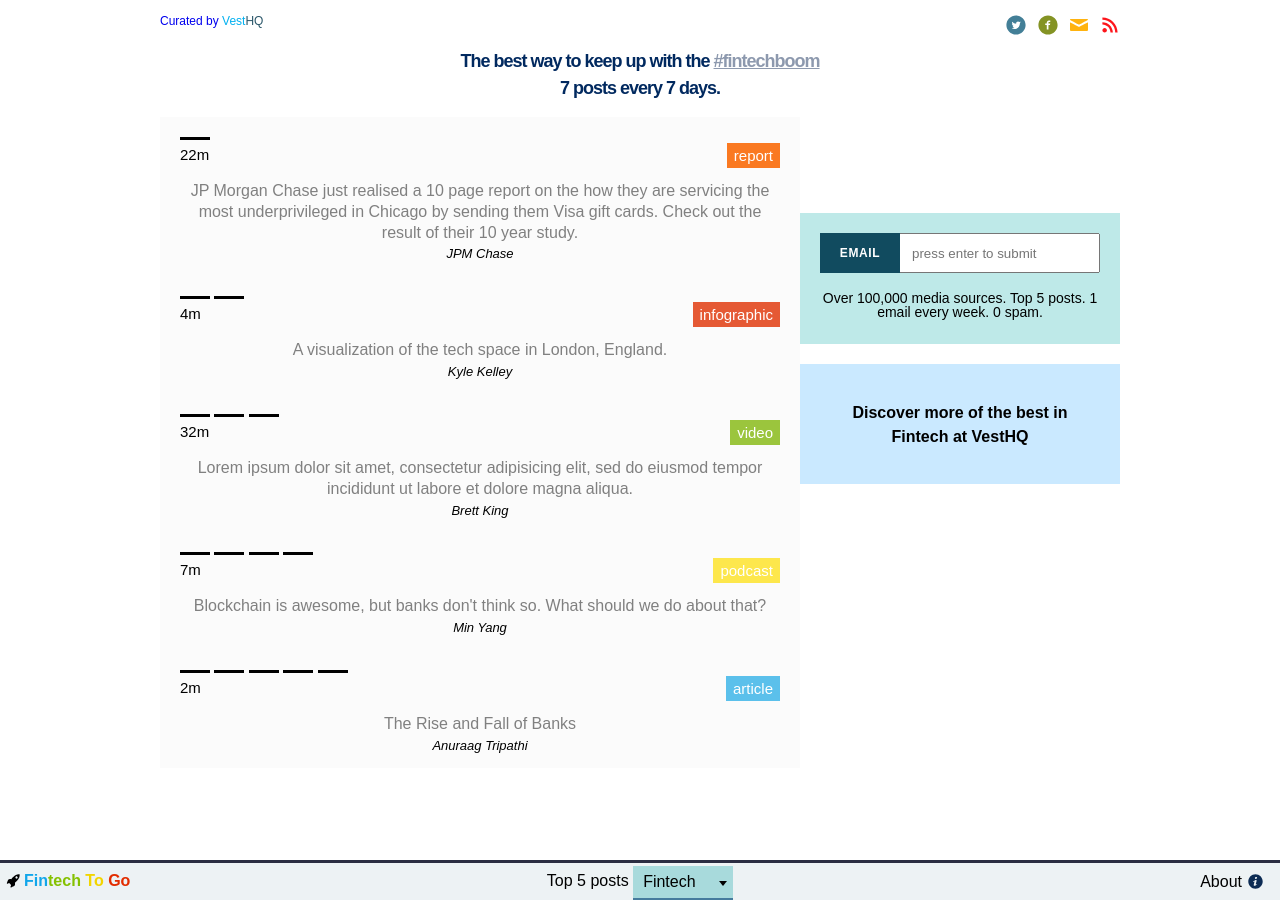
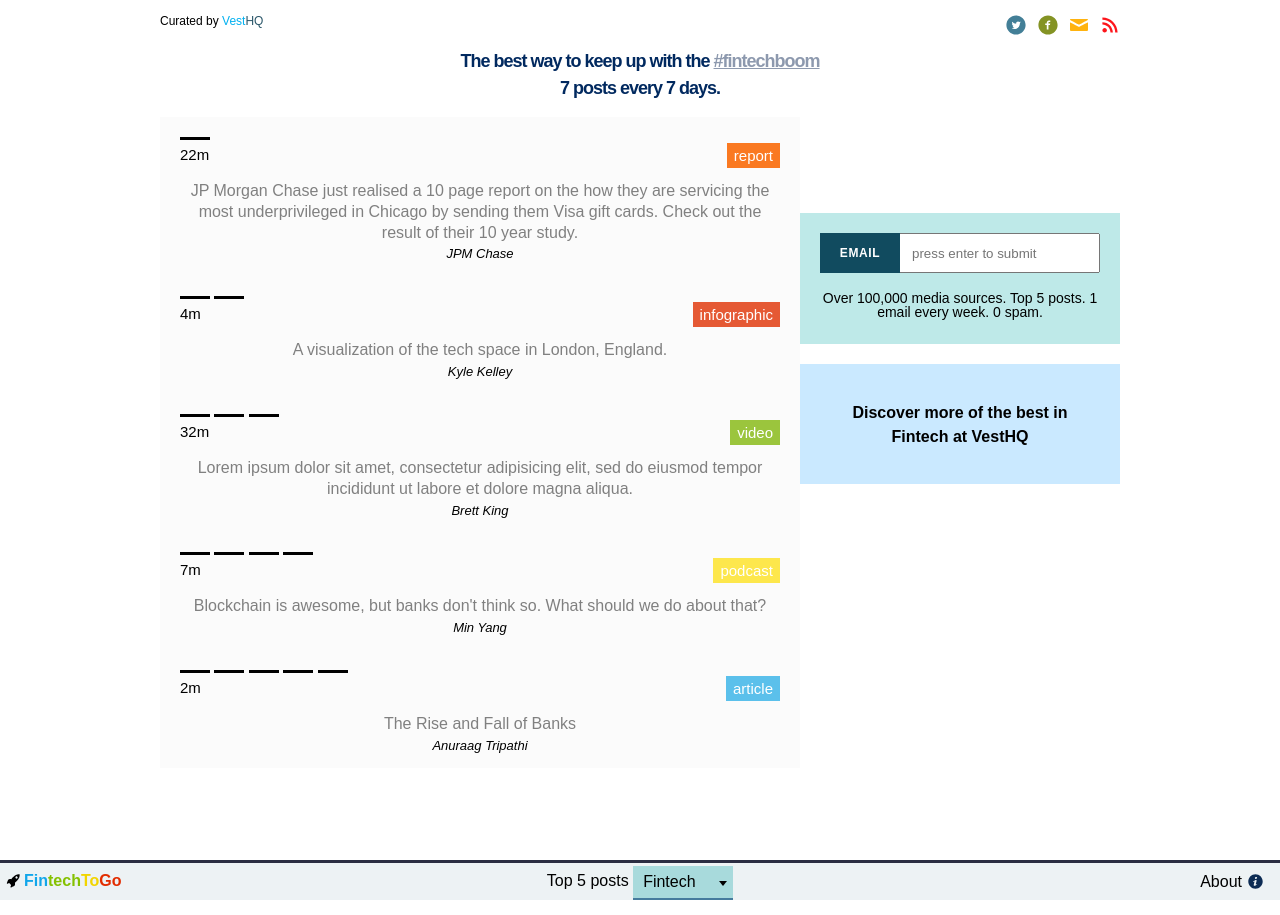
Before and after one commit to VestHQ/FinTechToGo, a Jekyll site: the page built from index.html, in a window 1280 px wide. Built offline with Jekyll 4.4.1, drawn with Linux system fonts in a browser that asks for light colours; some web fonts are replaced.

Commit message:
minor improvements to the header and footer links

```diff
--- a/_includes/footer.html
+++ b/_includes/footer.html
@@ -29,4 +29,5 @@
     <br>
     7 posts every 7 days.
   </h2>
+
 </footer>
--- a/_includes/header.html
+++ b/_includes/header.html
@@ -2,7 +2,7 @@
 <header>
   <div class="header-container">
     <h1>
-      <a href="/"><img src="/assets/img/rocket.svg" alt="home" /><span class="first-color">Fin</span><span class="second-color">tech</span> <span class="third-color">To</span> <span class="fourth-color">Go</span></a>
+      <a href="/"><img src="/assets/img/rocket.svg" alt="home" /><span class="first-color">Fin</span><span class="second-color">tech</span><span class="third-color">To</span><span class="fourth-color">Go</span></a>
       <a href="/"><img src="/assets/img/rocket.svg" alt="home" /><span class="first-color">F</span><span class="second-color">T</span><span class="third-color">G</span></a>
     </h1>
 
--- a/_sass/1-base/type.sass
+++ b/_sass/1-base/type.sass
@@ -66,6 +66,10 @@
 
 h2 a
   color: #8D99AE
+  &:hover
+    color: grey
+h3 a
+  color: black
 
 // Links
 .tag
```
Also changed, not shown: 2 other files.
